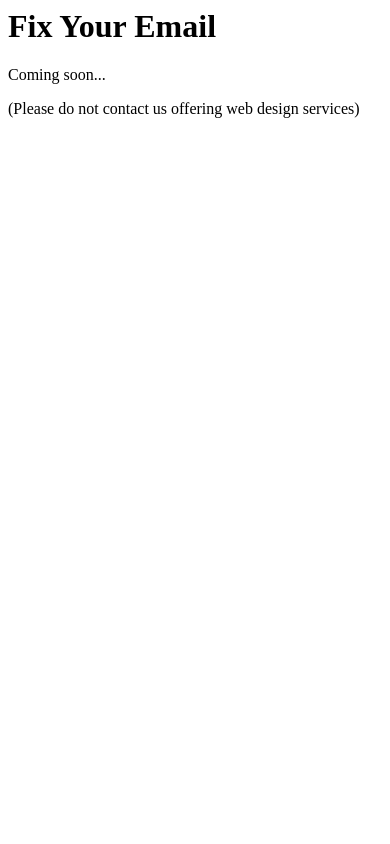
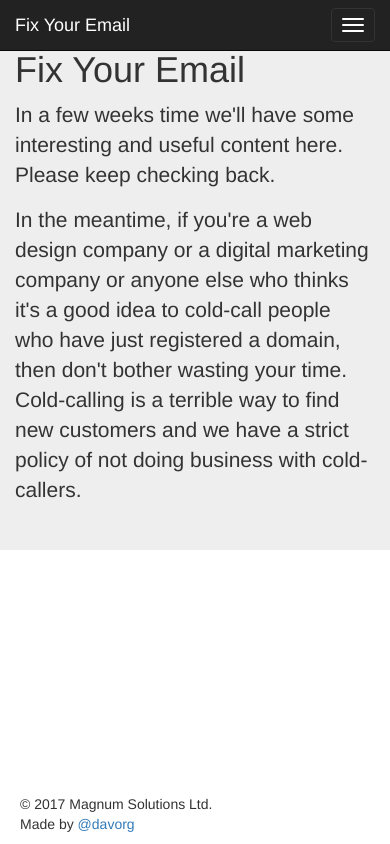
Before and after one commit to davorg/fixyouremail, a plain HTML site: page docs/index.html in a window 390 px wide. Drawn offline with nearby package versions, Linux system fonts and the light colour scheme.

Commit message:
Make a prettier site and leave a message for cold-callers

```diff
--- a/docs/index.html
+++ b/docs/index.html
@@ -1,10 +1,107 @@
-<html>
+<!DOCTYPE html>
+<html lang="en">
   <head>
+    <meta charset="utf-8">
+    <meta http-equiv="X-UA-Compatible" content="IE=edge">
+    <meta name="viewport" content="width=device-width, initial-scale=1">
+    <!-- The above 3 meta tags *must* come first in the head; any other head content must come *after* these tags -->
+    <meta name="description" content="">
+    <meta name="author" content="">
+    <link rel="icon" href="../../favicon.ico">
+
     <title>Fix Your Email</title>
+
+    <!-- Bootstrap core CSS -->
+    <link href="https://maxcdn.bootstrapcdn.com/bootstrap/3.3.7/css/bootstrap.min.css" rel="stylesheet">
+
+    <!-- IE10 viewport hack for Surface/desktop Windows 8 bug -->
+    <link href="../../assets/css/ie10-viewport-bug-workaround.css" rel="stylesheet">
+
+    <!-- Custom styles for this template -->
+    <link href="style.css" rel="stylesheet">
+
+    <!-- Just for debugging purposes. Don't actually copy these 2 lines! -->
+    <!--[if lt IE 9]><script src="../../assets/js/ie8-responsive-file-warning.js"></script><![endif]-->
+    <script src="../../assets/js/ie-emulation-modes-warning.js"></script>
+
+    <!-- HTML5 shim and Respond.js for IE8 support of HTML5 elements and media queries -->
+    <!--[if lt IE 9]>
+      <script src="https://oss.maxcdn.com/html5shiv/3.7.3/html5shiv.min.js"></script>
+      <script src="https://oss.maxcdn.com/respond/1.4.2/respond.min.js"></script>
+    <![endif]-->
   </head>
+
   <body>
-    <h1>Fix Your Email</h1>
-    <p>Coming soon...</p>
-    <p>(Please do not contact us offering web design services)</p>
+
+    <nav class="navbar navbar-inverse navbar-fixed-top">
+      <div class="container">
+        <div class="navbar-header">
+          <button type="button" class="navbar-toggle collapsed" data-toggle="collapse" data-target="#navbar" aria-expanded="false" aria-controls="navbar">
+            <span class="sr-only">Toggle navigation</span>
+            <span class="icon-bar"></span>
+            <span class="icon-bar"></span>
+            <span class="icon-bar"></span>
+          </button>
+          <a class="navbar-brand" href="#">Fix Your Email</a>
+        </div>
+        <div id="navbar" class="navbar-collapse collapse">
+          <!-- form class="navbar-form navbar-right">
+            <div class="form-group">
+              <input type="text" placeholder="Email" class="form-control">
+            </div>
+            <div class="form-group">
+              <input type="password" placeholder="Password" class="form-control">
+            </div>
+            <button type="submit" class="btn btn-success">Sign in</button>
+          </form -->
+        </div><!--/.navbar-collapse -->
+      </div>
+    </nav>
+
+    <!-- Main jumbotron for a primary marketing message or call to action -->
+    <div class="jumbotron">
+      <div class="container">
+        <h1>Fix Your Email</h1>
+        <p>In a few weeks time we'll have some interesting and useful content here. Please keep checking back.</p>
+        <p>In the meantime, if you're a web design company or a digital marketing company or anyone else who thinks it's a good idea to cold-call people who have just registered a domain, then don't bother wasting your time. Cold-calling is a terrible way to find new customers and we have a strict policy of not doing business with cold-callers.</p>
+        <!-- p><a class="btn btn-primary btn-lg" href="#" role="button">Learn more &raquo;</a></p -->
+      </div>
+    </div>
+
+    <!--div class="container">
+      <div class="row">
+        <div class="col-md-4">
+          <h2>Heading</h2>
+          <p>Donec id elit non mi porta gravida at eget metus. Fusce dapibus, tellus ac cursus commodo, tortor mauris condimentum nibh, ut fermentum massa justo sit amet risus. Etiam porta sem malesuada magna mollis euismod. Donec sed odio dui. </p>
+          <p><a class="btn btn-default" href="#" role="button">View details &raquo;</a></p>
+        </div>
+        <div class="col-md-4">
+          <h2>Heading</h2>
+          <p>Donec id elit non mi porta gravida at eget metus. Fusce dapibus, tellus ac cursus commodo, tortor mauris condimentum nibh, ut fermentum massa justo sit amet risus. Etiam porta sem malesuada magna mollis euismod. Donec sed odio dui. </p>
+          <p><a class="btn btn-default" href="#" role="button">View details &raquo;</a></p>
+       </div>
+        <div class="col-md-4">
+          <h2>Heading</h2>
+          <p>Donec sed odio dui. Cras justo odio, dapibus ac facilisis in, egestas eget quam. Vestibulum id ligula porta felis euismod semper. Fusce dapibus, tellus ac cursus commodo, tortor mauris condimentum nibh, ut fermentum massa justo sit amet risus.</p>
+          <p><a class="btn btn-default" href="#" role="button">View details &raquo;</a></p>
+        </div>
+      </div -->
+
+      <!-- hr -->
+
+      <footer>
+        <p>&copy; 2017 Magnum Solutions Ltd.<br>Made by <a href="https://twitter.com/davorg">@davorg</a></p>
+      </footer>
+    </div> <!-- /container -->
+
+
+    <!-- Bootstrap core JavaScript
+    ================================================== -->
+    <!-- Placed at the end of the document so the pages load faster -->
+    <script src="https://ajax.googleapis.com/ajax/libs/jquery/1.12.4/jquery.min.js"></script>
+    <script>window.jQuery || document.write('<script src="../../assets/js/vendor/jquery.min.js"><\/script>')</script>
+    <script src="https://maxcdn.bootstrapcdn.com/bootstrap/3.3.7/js/bootstrap.min.js"></script>
+    <!-- IE10 viewport hack for Surface/desktop Windows 8 bug -->
+    <script src="../../assets/js/ie10-viewport-bug-workaround.js"></script>
   </body>
 </html>
--- /dev/null
+++ b/docs/style.css
@@ -0,0 +1,5 @@
+footer {
+  position: absolute;
+  bottom: 0;
+  padding-left: 20px;
+}
```
